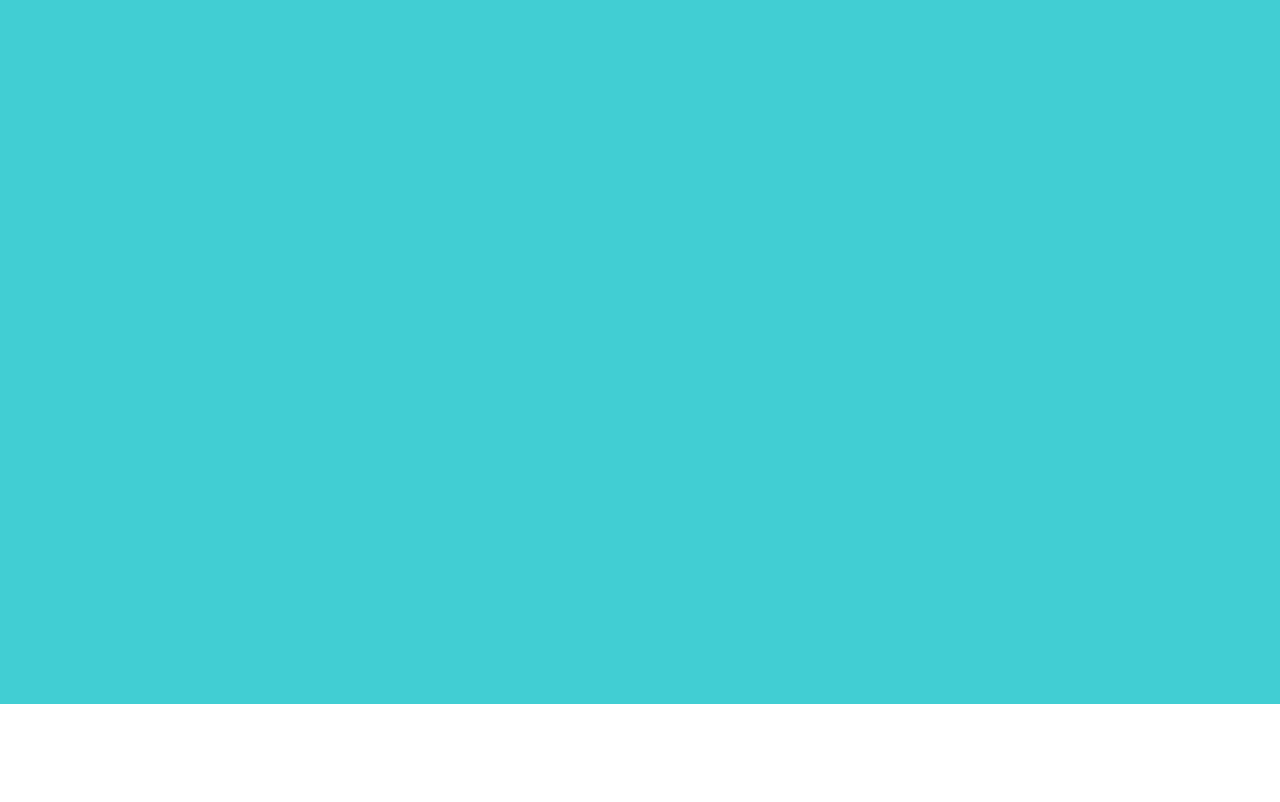
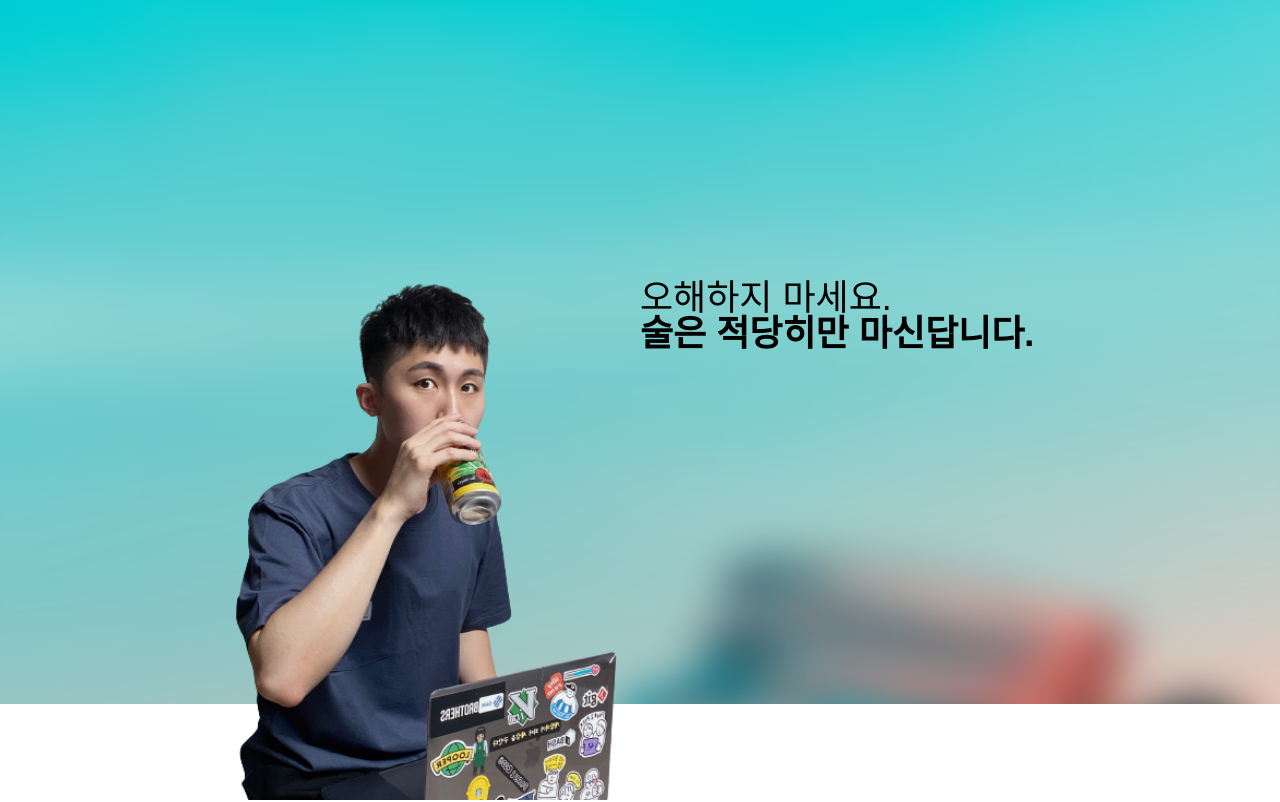
Before and after one commit to Hyunja27/triple_FrontEnd_2022, a React (Vite) app in the folder tripleHomeWork3/: page / in a window 1280 px wide. Shown: the top 802 px of the page. Built offline with nearby package versions, Linux system fonts and the light colour scheme.

Commit message:
:construction: 06/30_constructing_mainPage_text_and_animation_effect #5

```diff
--- a/tripleHomeWork3/src/container/MyImage.tsx
+++ b/tripleHomeWork3/src/container/MyImage.tsx
@@ -1,7 +1,7 @@
-// import profile from '../img/profile.png'
-// import bg from '../img/img-01-bg.png'
-// import { styled, leftFadeIn } from '../theme/theme'
-import { styled } from '../theme/theme'
+import profile from '../img/profile.png'
+import bg from '../img/img-01-bg.png'
+import { styled, leftFadeIn } from '../theme/theme'
+// import { styled } from '../theme/theme'
 
 const ResumeZone = styled('section', {
   height: '88vh',
@@ -9,28 +9,53 @@ const ResumeZone = styled('section', {
   position: 'relative',
 })
 
-// const BackgroundImage = styled('img', {
-//   height: '88vh',
-//   width: '100vw',
-//   objectFit: 'fill',
-// })
+const BackgroundImage = styled('img', {
+  height: '88vh',
+  width: '100vw',
+  objectFit: 'fill',
+})
 
-// const ImageContainer = styled('img', {
-//   width: '550px',
-//   height: '520px',
-//   position: 'absolute',
-//   top: '35vh',
-//   left: '10vw',
-//   animation: `${leftFadeIn} 700ms`,
-//   animationDelay: '100ms',
-// })
+const ImageContainer = styled('img', {
+  width: '550px',
+  height: '520px',
+  position: 'absolute',
+  top: '35vh',
+  left: '10vw',
+  animation: `${leftFadeIn} 700ms`,
+  animationDelay: '100ms',
+})
+
+const TextContainer = styled('section', {
+  top: '35vh',
+  left: '50vw',
+  textAlign: 'start',
+  position: 'absolute',
+})
+
+const MyImageText = styled('p', {
+  fontSize: '36px',
+  fontFamily: 'sans-serif',
+  animation: `${leftFadeIn} 700ms`,
+  animationDelay: '800ms',
+  animationFillMode: 'backwards',
+})
+
+const WeightText = styled('span', {
+  fontWeight: 'bold',
+})
 
 export default function Image() {
   return (
-    // <ResumeZone>
-    //   <BackgroundImage src={bg} alt="triple Logo" />
-    //   <ImageContainer src={profile} alt="triple Logo" />
-    // </ResumeZone>
-    <ResumeZone />
+    <ResumeZone>
+      <BackgroundImage src={bg} alt="triple Logo" />
+      <ImageContainer src={profile} alt="triple Logo" />
+      <TextContainer>
+        <MyImageText>
+          오해하지 마세요. <br />
+          <WeightText>술은 적당히만 마신답니다.</WeightText>
+        </MyImageText>
+      </TextContainer>
+    </ResumeZone>
+    // <ResumeZone />
   )
 }
```
